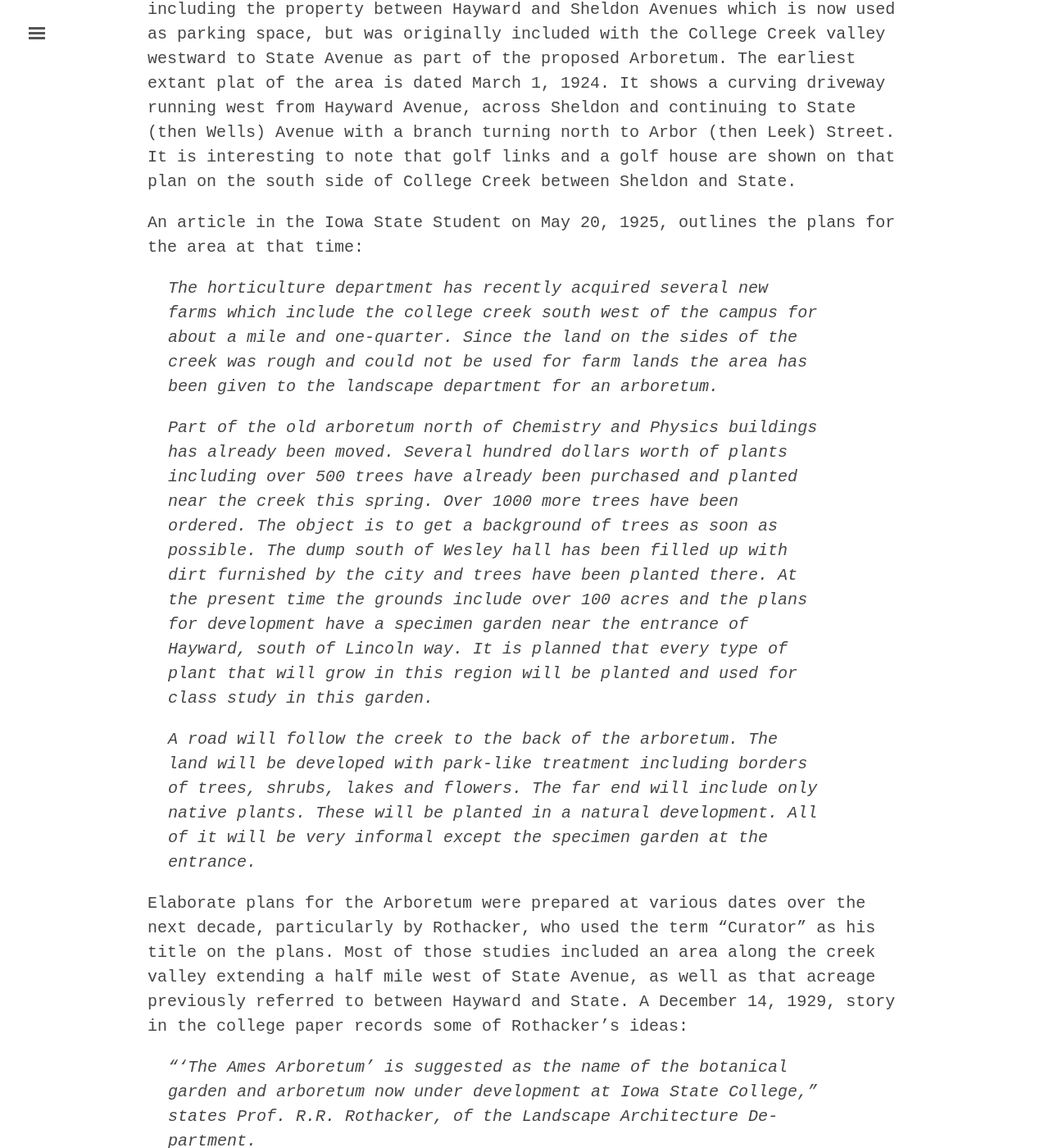
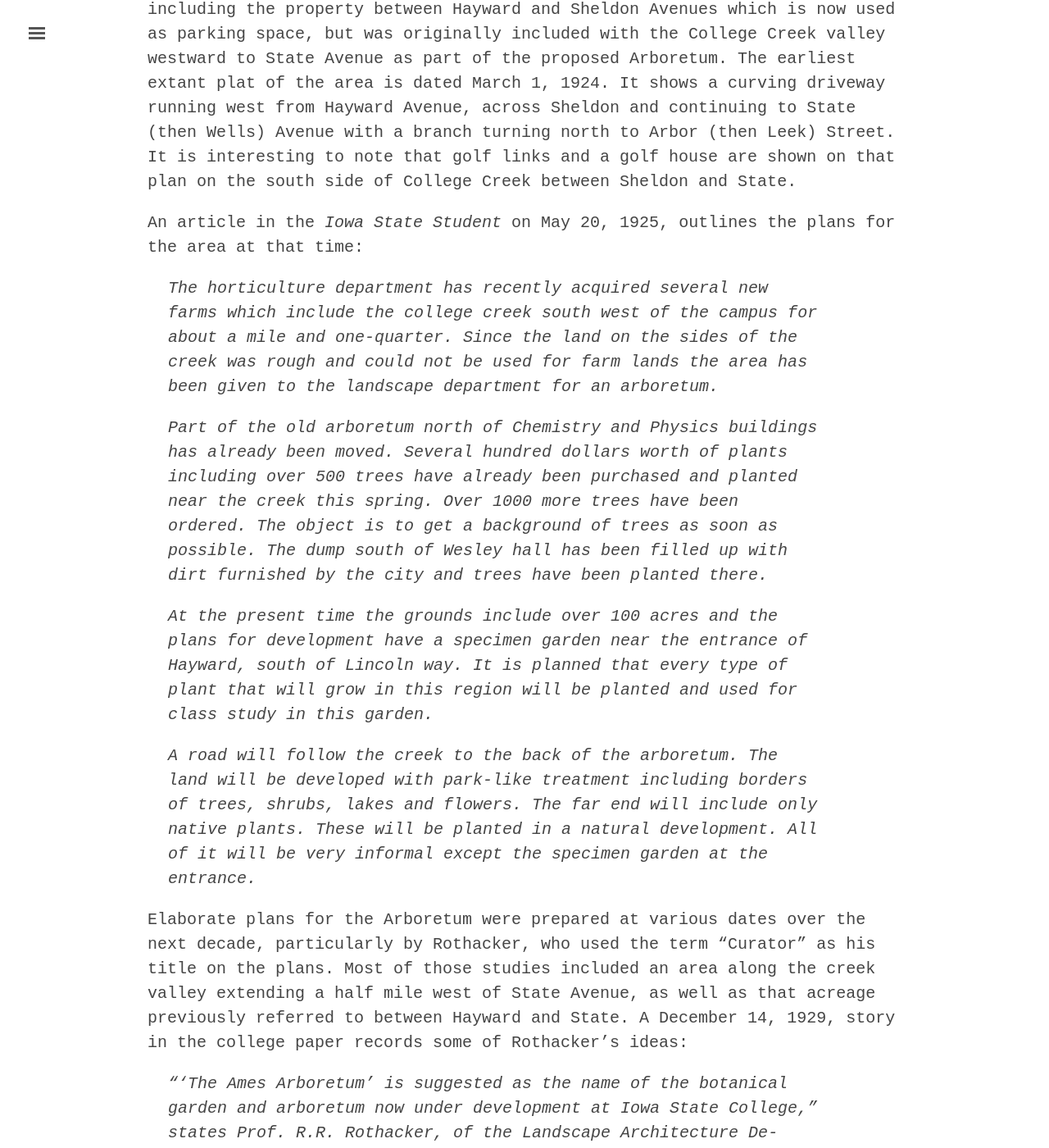
Before and after one commit to emanderson811/day-edition, a Jekyll site: the page built from _texts/003day-land.md, in a window 1280 px wide and 1400 px high, scrolled down 1744 px. Shown: the whole window at 82% size. Built offline with Jekyll 4.4.1, drawn with Linux system fonts in a browser that asks for light colours; some of the changed text lies outside the part shown.

Commit message:
Update 003day-land.md

```diff
--- a/_texts/003day-land.md
+++ b/_texts/003day-land.md
@@ -29,15 +29,18 @@
 
 The land which became the Arboretum was acquired by the college in 1924, including the property between Hayward and Sheldon Avenues which is now used as parking space, but was originally included with the College Creek valley westward to State Avenue as part of the proposed Arboretum. The earliest extant plat of the area is dated March 1, 1924. It shows a curving driveway running west from Hayward Avenue, across Sheldon and continuing to State (then Wells) Avenue with a branch turning north to Arbor (then Leek) Street. It is interesting to note that golf links and a golf house are shown on that plan on the south side of College Creek between Sheldon and State.
 
-An article in the Iowa State Student on May 20, 1925, outlines the plans for the area at that time:
+An article in the *Iowa State Student* on May 20, 1925, outlines the plans for the area at that time:
+
 >The horticulture department has recently acquired several new farms which include the college creek south west of the campus for about a mile and one-quarter. Since the land on the sides of the creek was rough and could not be used for farm lands the area has been given to the landscape department for an arboretum.
 >
 >Part of the old arboretum north of Chemistry and Physics build­ings has already been moved. Several hundred dollars worth of plants including over 500 trees have already been purchased and planted near the creek this spring. Over 1000 more trees have been ordered. The object is to get a background of trees as soon as possible. The dump south of Wesley hall has been filled up with dirt furnished by the city and trees have been planted there.
-At the present time the grounds include over 100 acres and the plans for development have a specimen garden near the entrance of Hayward, south of Lincoln way. It is planned that every type of plant that will grow in this region will be planted and used for class study in this garden.
+>
+>At the present time the grounds include over 100 acres and the plans for development have a specimen garden near the entrance of Hayward, south of Lincoln way. It is planned that every type of plant that will grow in this region will be planted and used for class study in this garden.
 >
 >A road will follow the creek to the back of the arboretum. The land will be developed with park-like treatment including borders of trees, shrubs, lakes and flowers. The far end will include only native plants. These will be planted in a natural develop­ment. All of it will be very informal except the specimen gar­den at the entrance.
 
-Elaborate plans for the Arboretum were prepared at various dates over the next decade, particularly by Rothacker, who used the term "Cura­tor" as his title on the plans. Most of those studies included an area along the creek valley extending a half mile west of State Ave­nue, as well as that acreage previously referred to between Hayward and State. A December 14, 1929, story in the college paper records some of Rothacker's ideas:
+Elaborate plans for the Arboretum were prepared at various dates over the next decade, particularly by Rothacker, who used the term "Curator" as his title on the plans. Most of those studies included an area along the creek valley extending a half mile west of State Avenue, as well as that acreage previously referred to between Hayward and State. A December 14, 1929, story in the college paper records some of Rothacker's ideas:
+
 >"'The Ames Arboretum' is suggested as the name of the botanical garden and arboretum now under development at Iowa State College," states Prof. R.R. Rothacker, of the Landscape Architecture De­partment.
 >
 >"Four years ago," says Professor Rothacker, "the plan for the garden was outlined which, when completed, will cover an area of 50 acres. The site chosen is in the College Creek valley, one mile west of the corner of Lincoln Way and Hayward Avenue."
@@ -50,7 +53,7 @@
 >
 >There are very few arboretums in the United States, because of the great length of time, the large amount of money, and the technical knowledge necessary to create such a project. Other arboretums are being developed at Pennsylvania State College, Cornell University and the University of Michigan. The govern­ment is planning to finance the development of such a garden near Washington, D.C., on a site adjacent to the Anacostia river.
 
-The development of those early plans was slow. Some help came in 1934 with federal participation in a Civil Works Administration project, described in the Iowa State Student on February 10 of that year:
+The development of those early plans was slow. Some help came in 1934 with federal participation in a Civil Works Administration project, described in the *Iowa State Student* on February 10 of that year:
 >
 >Destined in coming years to become one of the most important plots in the Midwest for the introduction of new plants, shrubs, and trees, the Arboretum will be constructed on land owned by the college along the creek south of the Collegiate Methodist Church, extending about one-half mile upstream. It will cover about 35 acres and will vary in width from 250 to 300 yards.
 >
@@ -67,7 +70,7 @@
 By 1938 the paper could report on some accomplishment and on contin­uing dreams for the future:[^fn1]
 
 [^fn1]: Iowa State Daily Student, December 13, 1938.
->
+
 >Visualize 70 acres of land, a stream running through it, 2,450 species and varieties of shrubs and trees that may be found in Iowa and surrounding states and you have an idea of the Iowa State College arboretum that will be well established by 1942.
 >
 >Iowa State's arboretum -- which is a short name for botanical tree garden -- begins at the junction of Chamberlain and Hayward streets and extends for nearly a mile, past State street and ends near the Agronomy Farm.
@@ -76,8 +79,8 @@
 >
 >Ten foot-bridges, a concrete culvert and a cinder path stretching the entire length have been constructed to date. The creek has been widened in three places by dams built for erosion control. Work is also being carried on to have the ground ready for plant­ing as funds are appropriated. Thus far, only a few of the final forestry plots have been actually established.
 
-A modification in the use of a portion of the area is reported in the Iowa State Daily Student on September 27, 1940:
->
+A modification in the use of a portion of the area is reported in the *Iowa State Daily Student* on September 27, 1940:
+
 >Iowa State herbaceous gardens, covering 5 acres near State and Leek streets, is one of the show places at the college rapidly becoming better known, according to its curator, Dr. J. N. Martin.
 >
 >This plot of ground, formerly used by the college Horticulture and Forestry Departments as a nursery, has for the last 3 years been under the supervision of a joint committee on institutional gardens and parks, of which George Godfrey, director of Agricul­tural Relations, is chairman.
@@ -93,8 +96,8 @@
 
 Over the succeeding years little mention is made of any activity in the arboretum.
 
-On July 8, 1965 the Iowa State Daily tells of the then current condi­tions:
->
+On July 8, 1965 the *Iowa State Daily* tells of the then current condi­tions:
+
 >Hopes for the building of an arboretum, originally scheduled for completion in 1942, are still alive in the various natural science departments on campus.
 >
 >The arboretum, which was first begun in 1938, is located south of Lincoln Way on the west side of Sheldon Avenue. It extends nearly a mile and ends near the agronomy farm.
@@ -112,7 +115,7 @@
 >Work was discontinued some years ago apparently due to lack of funds, but plans are again stirring in hopes of finally complet­ing the project.
 
 Two years later the paper reported on the deplorable conditions of the Arboretum:[^fn2]
->
+
 >"It's the shame of Iowa State." That's how Prof. John M. Aikman, botany, describes the University arboretum. Aikman, who was one of the arboretum's major enthusiasts, pointed out the arboretum's five bridges and memorials are "going to Pot." He condemned the University as lacking the "missionary spirit" necessary to gain better coordination within the departments con­cerned. "If you look at Wisconsin's arboretum and then come back here it makes you sick." Aikman wondered why more hasn't been done considering the number of people interested in its develop­ment.
 >
 >The arboretum is located southwest of the main campus along the valley of College Creek. The bulk of it is sandwiched between Sheldon Avenue on the east and State Avenue on the west.
@@ -179,8 +182,8 @@
 
 ## LAKE LA VERNE
 
-The first reference to a lake on campus appeared in the November 19, 1914, edition of the Iowa State Student:
->
+The first reference to a lake on campus appeared in the November 19, 1914, edition of the *Iowa State Student:*
+
 >O. C. Simonds, the well known landscape gardener of Chicago, whose services have been donated to the college by Laverne W. Noyes, graduate of the class of '72, spent the first 3 days of this week studying the needs of the campus.
 >
 >He gave most of his time to the south part of the campus, which he thinks could be maintained and developed as a park, as has been the policy up to this time. Mr. Simonds thinks it might be possible to make a dam in College Creek a short distance above the new culvert under the interurban line. If his suggestion is carried out there would be a lake about 500 feet long and 100 to 150 feet wide. This would extend nearly to the new concrete bridge at the Welch street entrance and cover most of the low ground which is now in grass.
@@ -188,7 +191,7 @@
 The "culvert under the interurban" was just a few feet east of Lynn street at Lincoln Way (using current street names).
 
 Action was taken quickly, for just a month later the paper carried this report:
->
+
 >"When students come back from vacation a skating pond will be ready for them," said Supt. Thomas Sloss today. College Creek is to be dammed just above the interurban bridge. The water will be raised two feet. This will make a pond which will extend nearly to Champlin's bridge.
 >
 >Superintendent Sloss has men working on the dam at present. The Cardinal Guild will keep the ice cleared of snow. It is thus assured that the skaters of the college will have a chance to use their skates this winter.
@@ -219,7 +222,7 @@
 
 ## LANDSCAPING (INCLUDING ORCHARDS AND GARDENS)
 
-<p style="text-align: center;">(Also see Campus Planning, Pammel Woods and Arboretum)</p>
+<p style="text-align: center;">(Also see [Campus Planning](https://emanderson811.github.io/day-edition/texts/009day-campus-planning/), [Pammel Woods](https://emanderson811.github.io/day-edition/texts/003day-land/#pammel-woods) and [Arboretum](https://emanderson811.github.io/day-edition/texts/003day-land/#arboretum))</p>
 
 On July 4, 1859, the early settlers of Story and Boone counties held a picnic to celebrate the purchase of the land that was to become the Iowa Agricultural College and Model Farm. The gathering was in the area just east of what is now the cemetery at the edge of the woods along Clear Creek. Between there and Squaw Creek where some trees were seen there was only rolling prairie without shade of any kind. The beauty of today's campus could not have been envisioned at that time.
 
```
Also changed, not shown: other parts of _texts/003day-land.md (+3 -3 lines).
